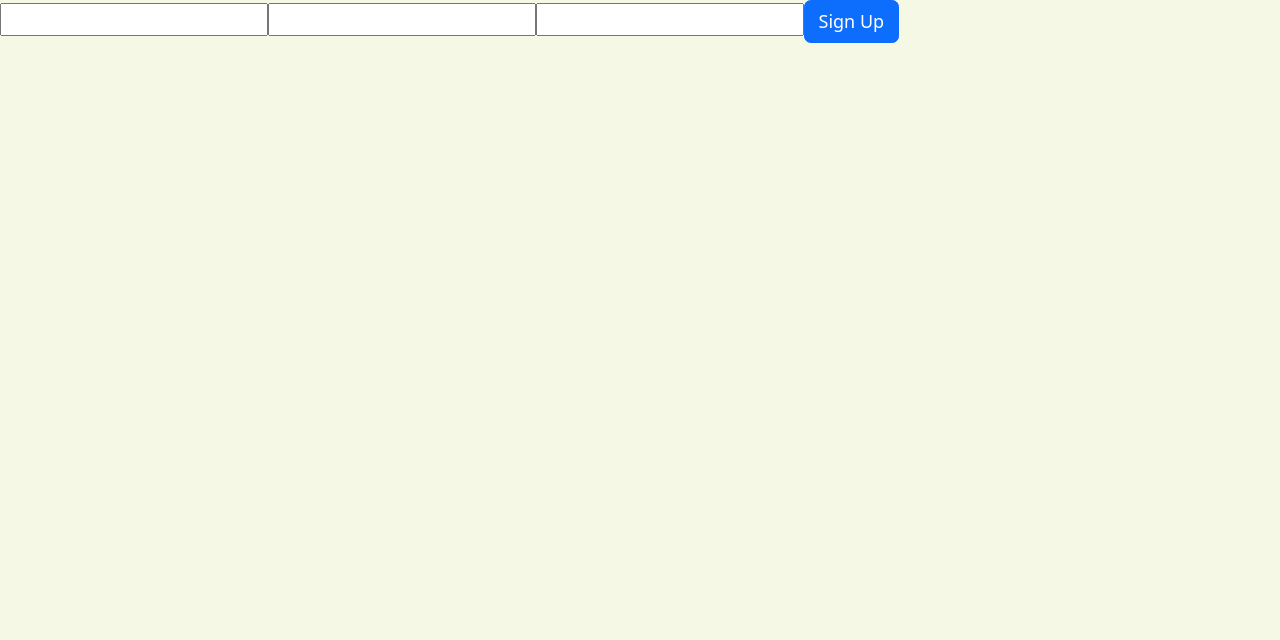
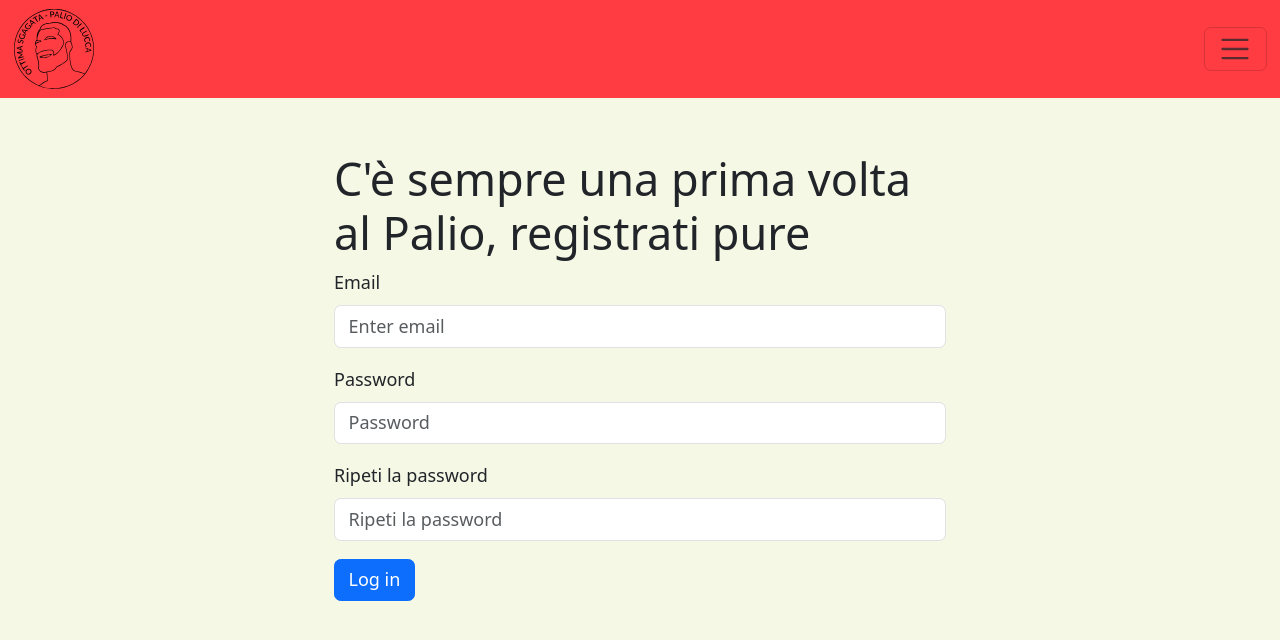
Before and after one commit to cecia234/palioDiLuccApp, a Next.js app: page /signup in a window 1280 px wide. Shown: the top 640 px of the page. Built offline with nearby package versions, Linux system fonts and the light colour scheme.

Commit message:
[feat] login and signup pages

```diff
--- a/pages/signup.tsx
+++ b/pages/signup.tsx
@@ -1,8 +1,9 @@
 import { useState } from 'react';
 import { useRouter } from 'next/router';
 import { createUserWithEmailAndPassword } from "firebase/auth";
-import {auth} from '../firebaseConfig';
+import { auth } from '../firebaseConfig';
 import { Button, Container, Form, Row } from 'react-bootstrap';
+import Layout from '../components/layout';
 
 const SignUp = () => {
   const [email, setEmail] = useState("");
@@ -11,11 +12,16 @@ const SignUp = () => {
   const router = useRouter();
   const [error, setError] = useState(null);
 
-  const onSubmit = event => {
+  const onEmailInput = ({ target: { value } }) => setEmail(value);
+  const onPwd1Input = ({ target: { value } }) => setPasswordOne(value);
+  const onPwd2Input = ({ target: { value } }) => setPasswordTwo(value);
+
+
+  const onFormSubmit = event => {
     setError(null)
     //check if passwords match. If they do, create user in Firebase
     // and redirect to your logged in page.
-    if(passwordOne === passwordTwo)
+    if (passwordOne === passwordTwo)
       createUserWithEmailAndPassword(auth, email, passwordOne)
         .then(authUser => {
           console.log("Success. The user is created in Firebase")
@@ -31,12 +37,28 @@ const SignUp = () => {
   };
 
   return (
-    <Form onSubmit={onSubmit}>
-      <input onChange={(event) => setEmail(event.target.value)}></input>
-      <input onChange={(event) => setPasswordOne(event.target.value)}></input>
-      <input onChange={(event) => setPasswordTwo(event.target.value)}></input>
-      <Button type="submit">Sign Up</Button>
+    <Layout>
+      <h1>C'è sempre una prima volta al Palio, registrati pure</h1>
+      <Form onSubmit={onFormSubmit}>
+        <Form.Group className="mb-3" controlId="formBasicEmail">
+          <Form.Label>Email</Form.Label>
+          <Form.Control type="email" placeholder="Enter email" onChange={onEmailInput} />
+        </Form.Group>
+
+        <Form.Group className="mb-3" controlId="formBasicPassword1">
+          <Form.Label>Password</Form.Label>
+          <Form.Control type="password" placeholder="Password" onChange={onPwd1Input} />
+        </Form.Group>
+
+        <Form.Group className="mb-3" controlId="formBasicPassword2">
+          <Form.Label>Ripeti la password</Form.Label>
+          <Form.Control type="password" placeholder="Ripeti la password" onChange={onPwd2Input} />
+        </Form.Group>
+        <Button variant="primary" type="submit">
+          Log in
+        </Button>
       </Form>
+    </Layout >
   )
 }
 
```
Also changed, not shown: pages/login.tsx (+42 -14 lines). Lines whose indentation alone changed are shown as unchanged.
